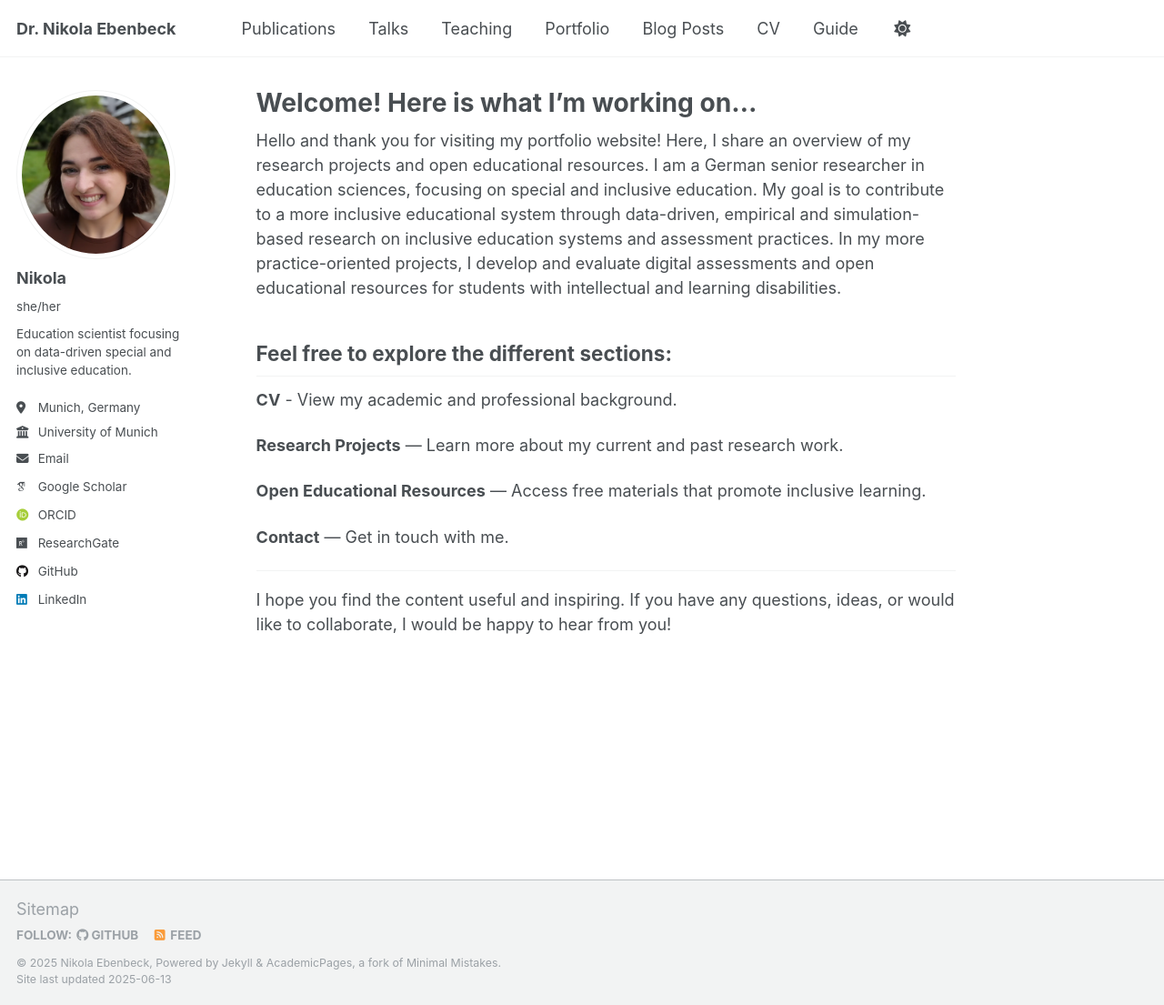
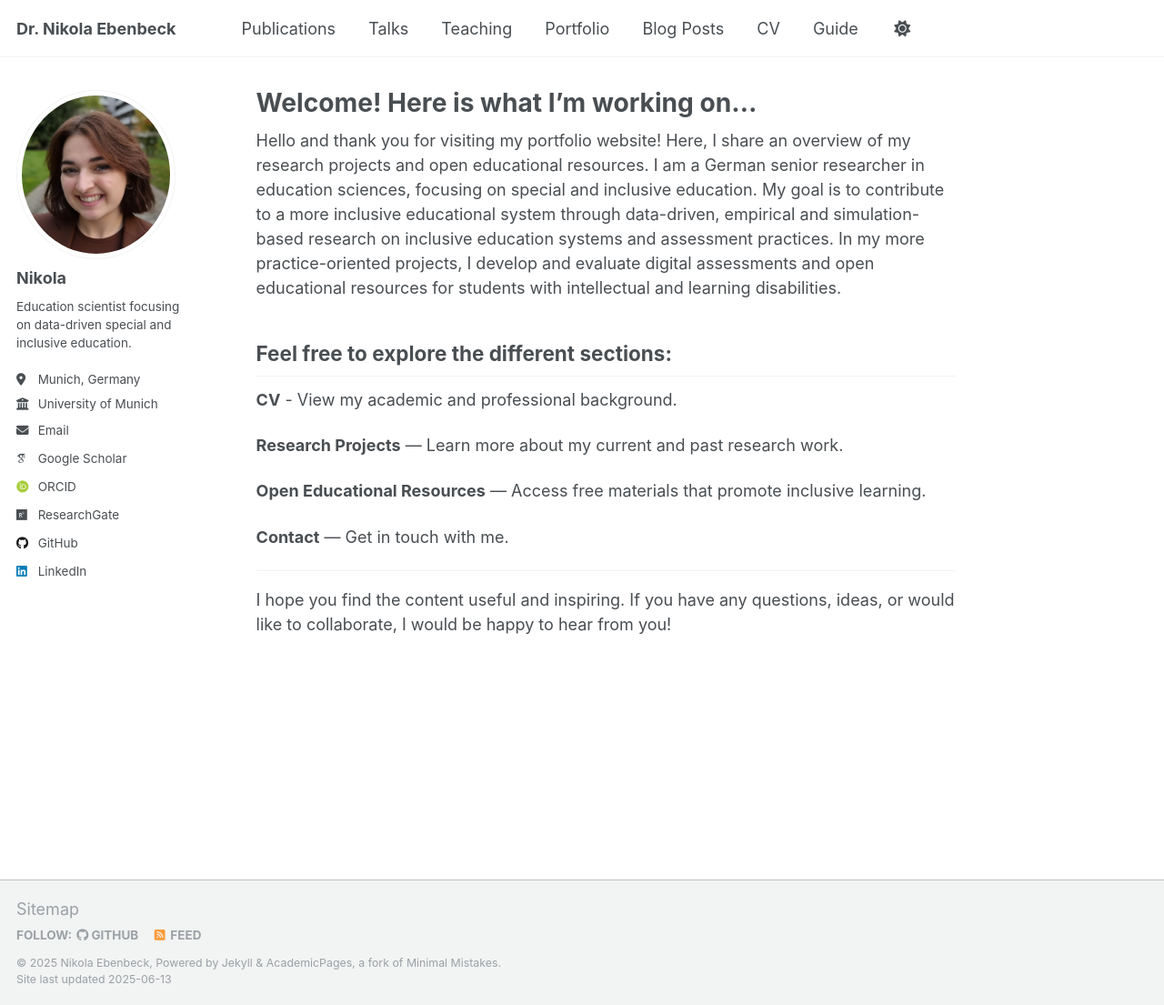
Before and after one commit to nikola-ebenbeck/portfolio, a Jekyll site: the page built from _pages/about.md, in a window 1280 px wide and 1105 px high. Shown: the whole window at 91% size. Built offline with Jekyll 4.4.1, drawn with Linux system fonts in a browser that asks for light colours; some web fonts are replaced.

Commit message:
Update _config.yml

```diff
--- a/_config.yml
+++ b/_config.yml
@@ -24,7 +24,7 @@ author:
   # Biographic information
   avatar           : "profile.png"
   name             : "Nikola"
-  pronouns         : "she/her" # example: "she/her"
+  pronouns         : # example: "she/her"
   bio              : "Education scientist focusing on data-driven special and inclusive education."
   location         : "Munich, Germany"
   employer         : "University of Munich"
```
